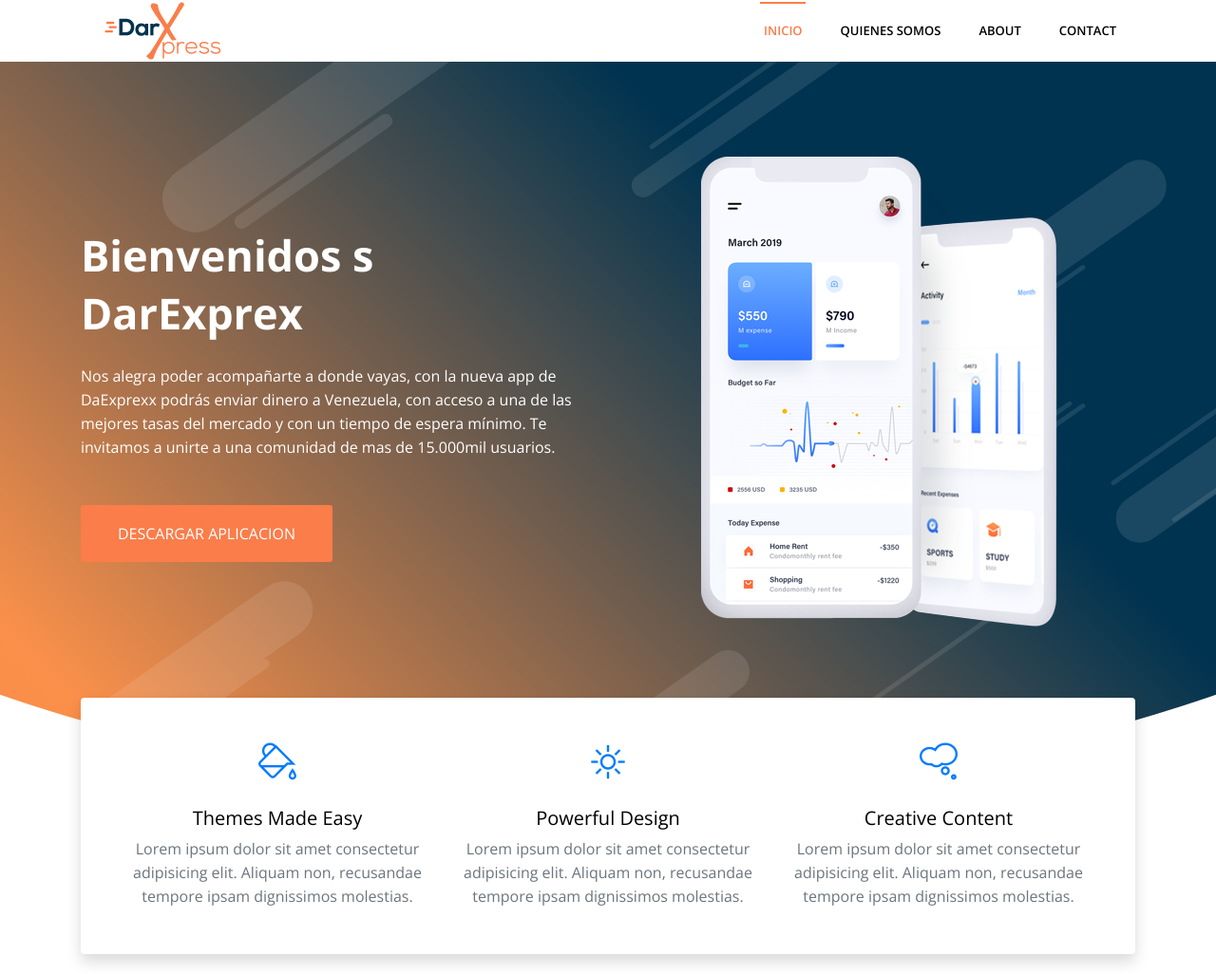
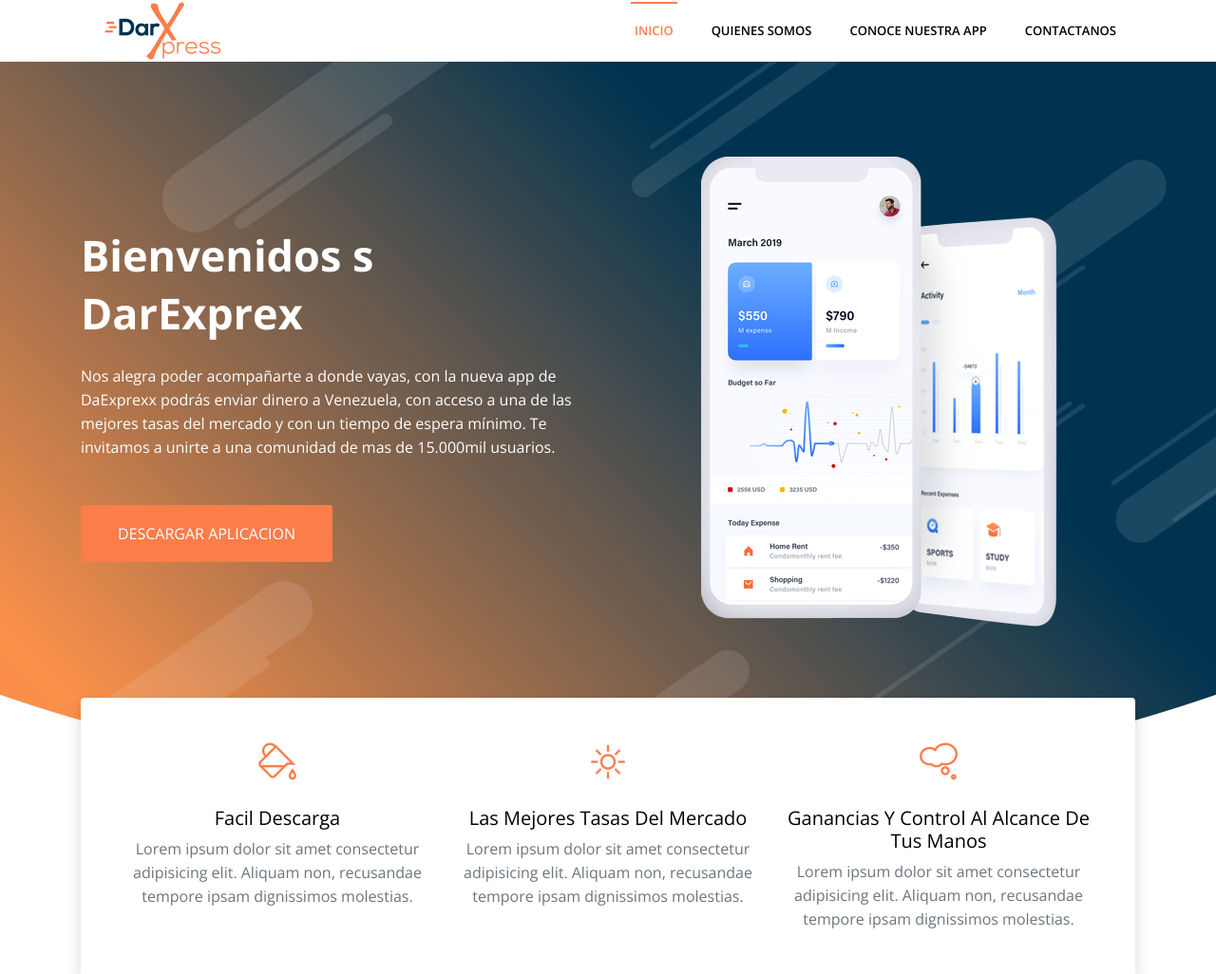
Before and after one commit to Andydes/Darxprex, a website: page index.html in a window 1280 px wide. Shown: the top 1026 px of the page at 95% size. Drawn offline with nearby package versions, Linux system fonts and the light colour scheme; some packages are replaced by stand-ins of ours.

Commit message:
cambios de colores

```diff
--- a/index.html
+++ b/index.html
@@ -68,10 +68,10 @@
           </a>
         </li>
         <li class="nav-item @@about">
-          <a class="nav-link" href="about.html">About</a>
+          <a class="nav-link" href="about.html">Conoce nuestra app</a>
         </li>
         <li class="nav-item @@contact">
-          <a class="nav-link" href="contact.html">Contact</a>
+          <a class="nav-link" href="contact.html">Contactanos</a>
         </li>
       </ul>
     </div>
@@ -123,19 +123,19 @@
 			<div class="row">
 				<div class="col-lg-4 col-md-6 mt-5 mt-md-0 text-center">
 					<i class="ti-paint-bucket text-primary h1"></i>
-					<h3 class="mt-4 text-capitalize h5 ">themes made easy</h3>
+					<h3 class="mt-4 text-capitalize h5 ">Facil descarga</h3>
 					<p class="regular text-muted">Lorem ipsum dolor sit amet consectetur adipisicing elit. Aliquam non, recusandae
 						tempore ipsam dignissimos molestias.</p>
 				</div>
 				<div class="col-lg-4 col-md-6 mt-5 mt-md-0 text-center">
 					<i class="ti-shine text-primary h1"></i>
-					<h3 class="mt-4 text-capitalize h5 ">powerful design</h3>
+					<h3 class="mt-4 text-capitalize h5 ">Las mejores tasas del mercado</h3>
 					<p class="regular text-muted">Lorem ipsum dolor sit amet consectetur adipisicing elit. Aliquam non, recusandae
 						tempore ipsam dignissimos molestias.</p>
 				</div>
 				<div class="col-lg-4 col-md-12 mt-5 mt-lg-0 text-center">
 					<i class="ti-thought text-primary h1"></i>
-					<h3 class="mt-4 text-capitalize h5 ">creative content</h3>
+					<h3 class="mt-4 text-capitalize h5 ">Ganancias y control al alcance de tus manos</h3>
 					<p class="regular text-muted">Lorem ipsum dolor sit amet consectetur adipisicing elit. Aliquam non, recusandae
 						tempore ipsam dignissimos molestias.</p>
 					</p>
```
Also changed, not shown: images/logo-alt.png, plugins/bootstrap/bootstrap.min.css.
